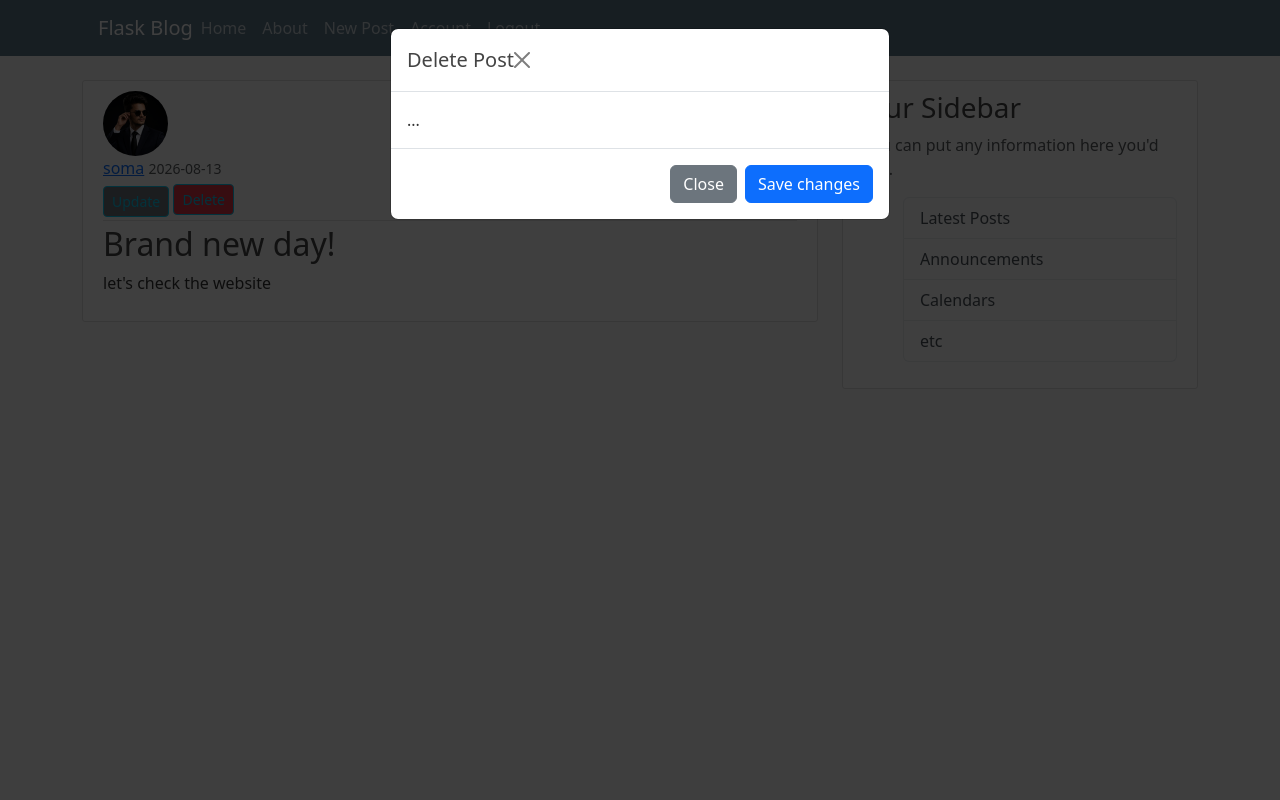
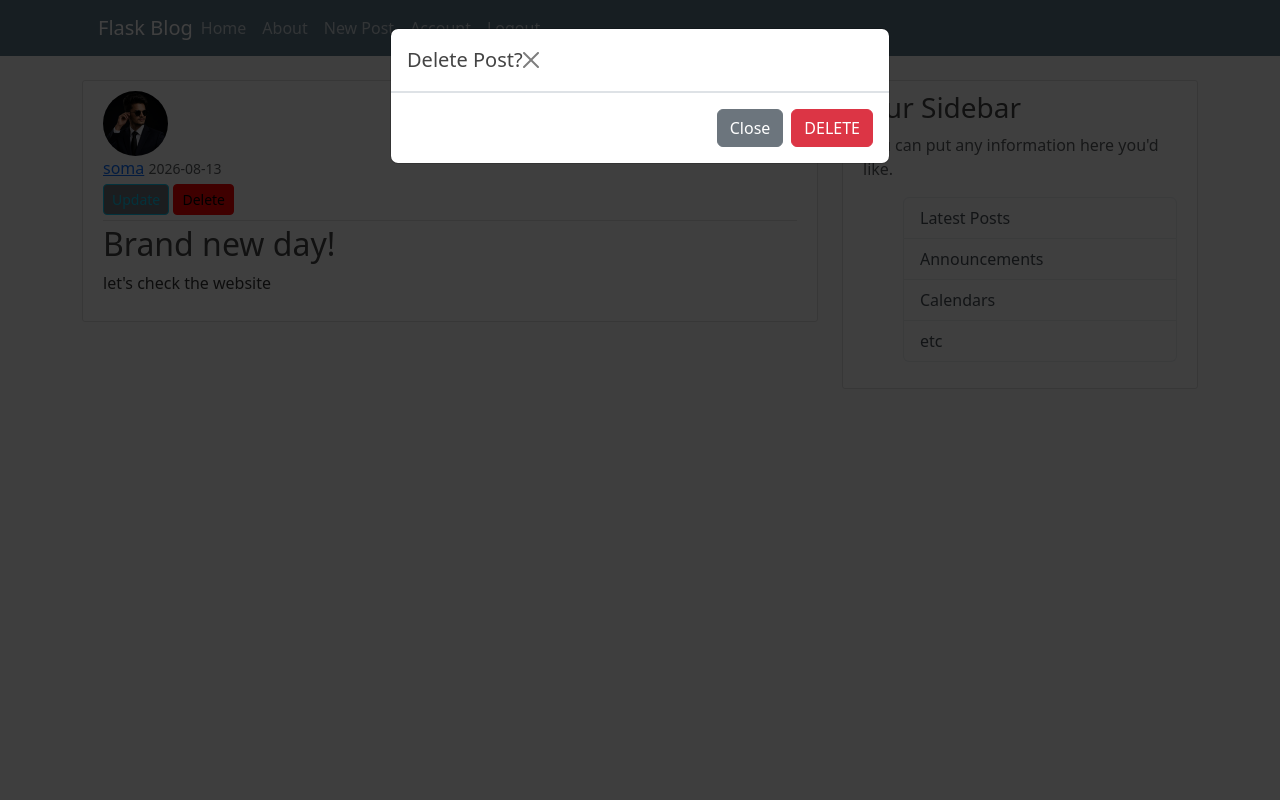
Before and after one commit to sumitc0144/Projects, a Flask app: page /post/1 in a window 1280 px wide, after a click on "Delete". Run offline with Flask 3, Linux system fonts and the light colour scheme; a user stored in the database is signed in.

Commit message:
Flask_blog_Update or Delete post

```diff
--- a/Flask_Blogs/flaskblog/routes.py
+++ b/Flask_Blogs/flaskblog/routes.py
@@ -131,6 +131,7 @@ def post(post_id):
     # If the post exists → it returns the post object.
     return render_template("post.html", title=post.title, post=post)
 
+
 @app.route("/post/<int:post_id>/update", methods=["GET", "POST"])
 @login_required
 def update_post(post_id):
@@ -150,6 +151,8 @@ def update_post(post_id):
     return render_template(
         "create_post.html", title="Update Post", form=form, legend="Update Post"
     )
+
+
 @app.route("/post/<int:post_id>/delete", methods=["POST"])
 @login_required
 def delete_post(post_id):
--- a/Flask_Blogs/flaskblog/templates/post.html
+++ b/Flask_Blogs/flaskblog/templates/post.html
@@ -9,10 +9,10 @@
             <small class="text-muted">{{ post.date_posted.strftime('%Y-%m-%d') }}</small>
             {% if current_user == post.author %}
             <div class="float-right">
-                <a class="btn btn-secondary btn-outline-info btn-sm mt-1"
+                <a class="btn btn-secondary btn-outline-info btn-sm mt-1 mb-1"
                     href="{{ url_for('update_post', post_id=post.id) }}">Update</a>
                 <button type="button" class="btn btn-danger btn-outline-info btn-sm mt-1 mb-1" data-bs-toggle="modal"
-                    data-bs-target="#deleteModal">
+                    data-bs-target="#deleteModal" style="background-color: red; border-color: red;color: black;">
                     Delete
                 </button>
             </div>
@@ -27,15 +27,15 @@
     <div class="modal-dialog">
         <div class="modal-content">
             <div class="modal-header">
-                <h1 class="modal-title fs-5" id="deleteModalLabel">Delete Post</h1>
+                <h1 class="modal-title fs-5" id="deleteModalLabel">Delete Post?</h1>
                 <button type="button" class="btn-close" data-bs-dismiss="modal" aria-label="Close"></button>
-            </div>
-            <div class="modal-body">
-                ...
             </div>
             <div class="modal-footer">
                 <button type="button" class="btn btn-secondary" data-bs-dismiss="modal">Close</button>
-                <button type="button" class="btn btn-primary">Save changes</button>
+                <form action="{{ url_for('delete_post', post_id=post.id) }}" method="POST"">
+
+                    <input class="btn btn-danger" type="submit"  value="DELETE">
+                </form>
             </div>
         </div>
     </div>
```
Also changed, not shown: Flask_Blogs/instance/site.db.
